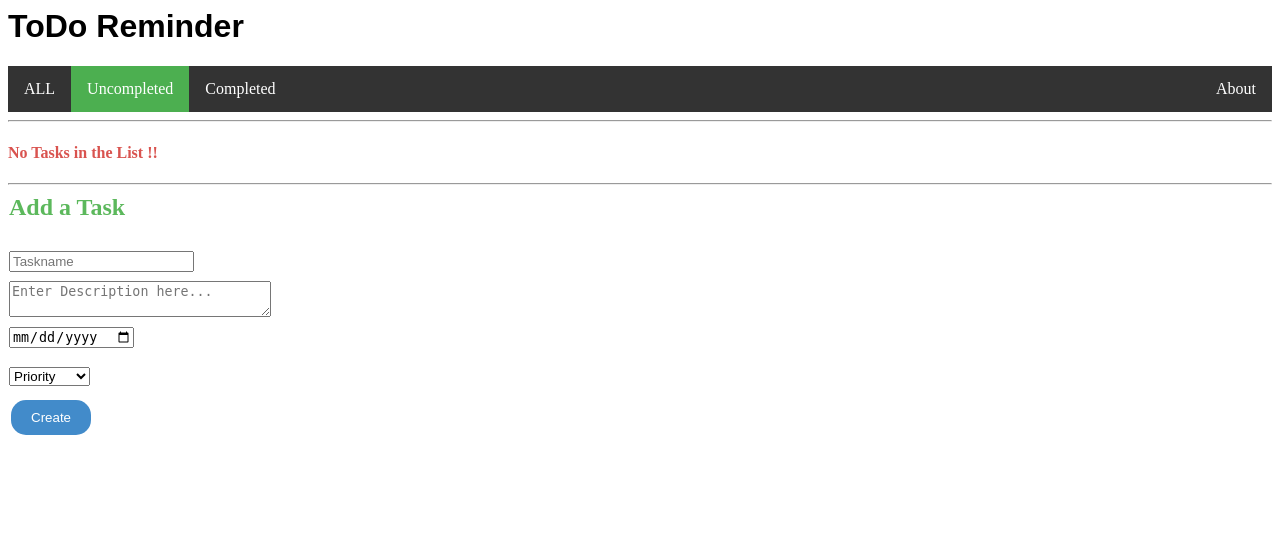
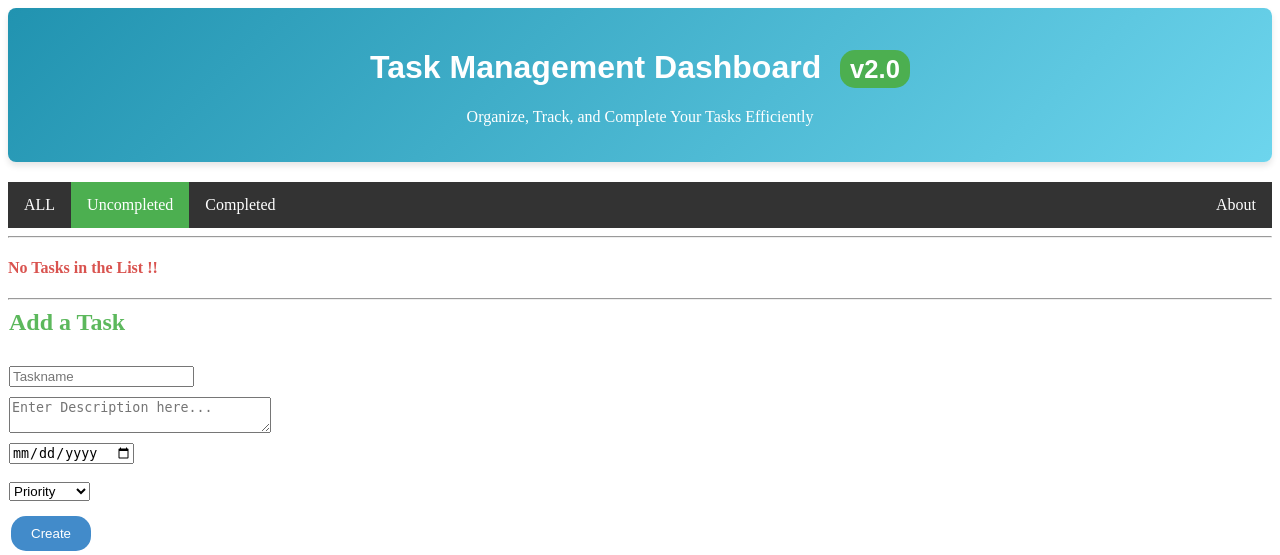
Before and after one commit to ShaktidharK1997/CSGY-9223, a Flask app: page / in a window 1280 px wide. Shown: the top 555 px of the page. Run offline with Flask 2, Linux system fonts and the light colour scheme; data that the repository does not hold is empty.

Commit message:
Kubernetes

```diff
--- a/Kubernetes/app.py
+++ b/Kubernetes/app.py
@@ -85,6 +85,11 @@ def update ():
 	task=todos.find({"_id":ObjectId(id)})
 	return render_template('update.html',tasks=task,h=heading,t=title)
 
+@app.route('/health')
+def health_check():
+  print(a)
+  return "OK", 200
+
 @app.route("/action3", methods=['POST'])
 def action3 ():
 	#Updating a Task with various references
--- a/Kubernetes/flask-deployment.yaml
+++ b/Kubernetes/flask-deployment.yaml
@@ -20,7 +20,7 @@ spec:
     spec: #pod spec
       containers:
       - name: todo-flask
-        image: sk10945/todo-flask-app:1.0.0  # Replace with your image
+        image: sk10945/todo-flask-app:2.0.0
         ports:
         - containerPort: 5000
         env:
--- a/Kubernetes/templates/index.html
+++ b/Kubernetes/templates/index.html
@@ -6,9 +6,31 @@
 		<link rel="stylesheet" type="text/css"  href="{{ url_for('static',filename='assets/emoji.css')}}" >
 		<script src="{{ url_for('static',filename='assets/twemoji.min.js')}}"></script>
 		<script src="{{ url_for('static',filename='assets/emoji.js')}}"></script>
+		<style>
+			.app-header {
+				background: linear-gradient(135deg, #2193b0, #6dd5ed);
+				color: white;
+				padding: 20px;
+				border-radius: 8px;
+				margin-bottom: 20px;
+				text-align: center;
+				box-shadow: 0 4px 6px rgba(0, 0, 0, 0.1);
+			}
+			.version-badge {
+				background-color: #4CAF50;
+				color: white;
+				padding: 5px 10px;
+				border-radius: 15px;
+				font-size: 0.8em;
+				margin-left: 10px;
+			}
+		</style>
 	</head>
 <body>
-	<h1>{{ h }}</h1>
+	<div class="app-header">
+		<h1>Task Management Dashboard <span class="version-badge">v2.0</span></h1>
+		<p>Organize, Track, and Complete Your Tasks Efficiently</p>
+	</div>
 	<ul>
 		<li><a href="/list" class="{{ a1 }}">ALL</a></li>
 		<li><a href="/" class="{{ a2 }}">Uncompleted</a></li>
```
Also changed, not shown: Kubernetes/replication-controller.yaml (added, +18 -0 lines).
